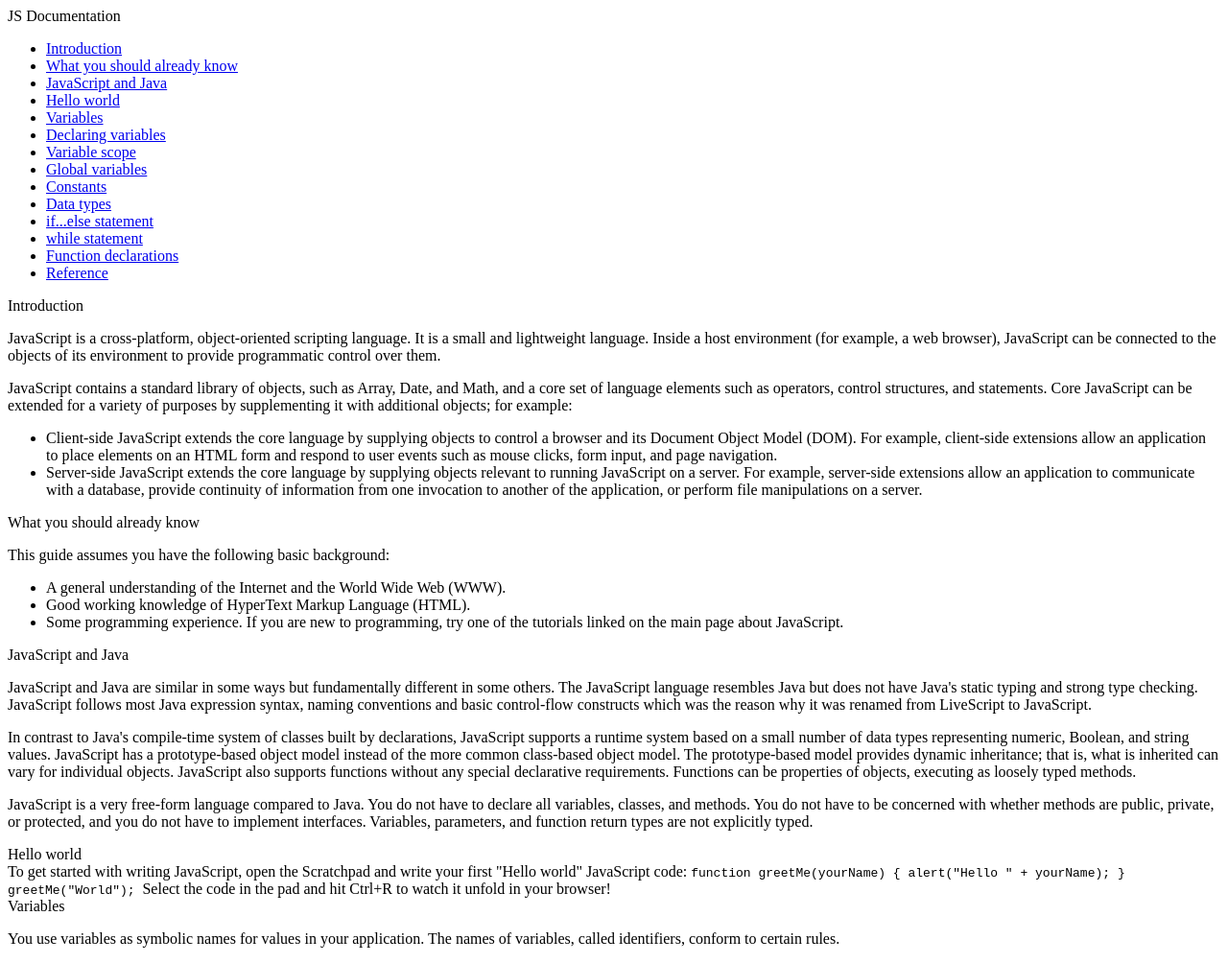
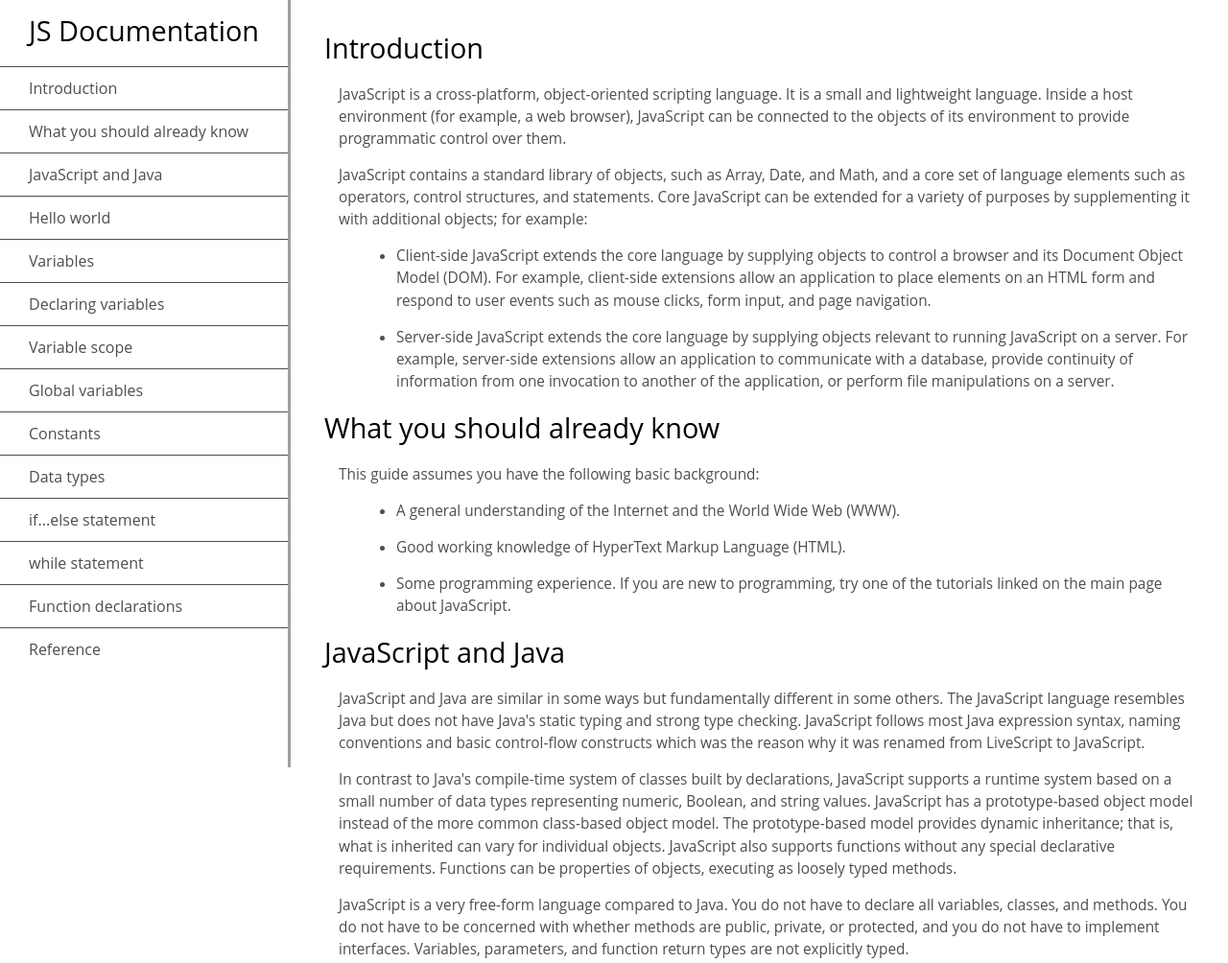
Before and after one commit to ismailadekunle/fcc-technical-documentation-page, a website: page index.html in a window 1280 px wide. Shown: the top 1004 px of the page at 96% size. Drawn offline with Linux system fonts and the light colour scheme.

```diff
--- a/index.html
+++ b/index.html
@@ -4,7 +4,7 @@
     <meta charset="utf-8" />
     <meta name="viewport" content="width=device-width, initial-scale=1.0" />
     <title>Technical Documentation</title>
-    <link rel="stylesheet" href="styles.css" />
+    <link rel="stylesheet" href="css/index.css" />
   </head>
   <body>
     <nav id="navbar">
```
Also changed, not shown: README.md, app_screenshot.png, 1 other file.
